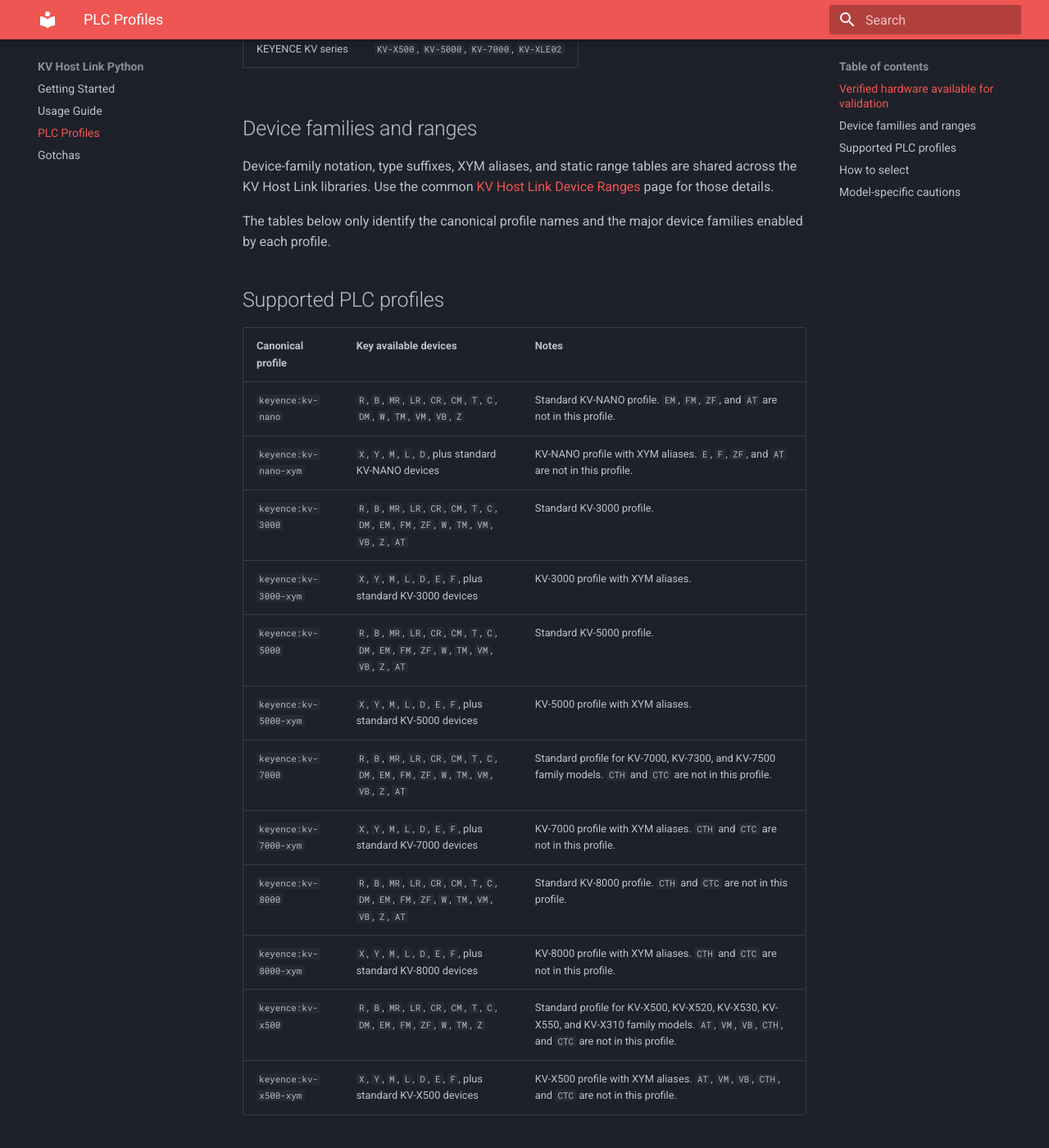
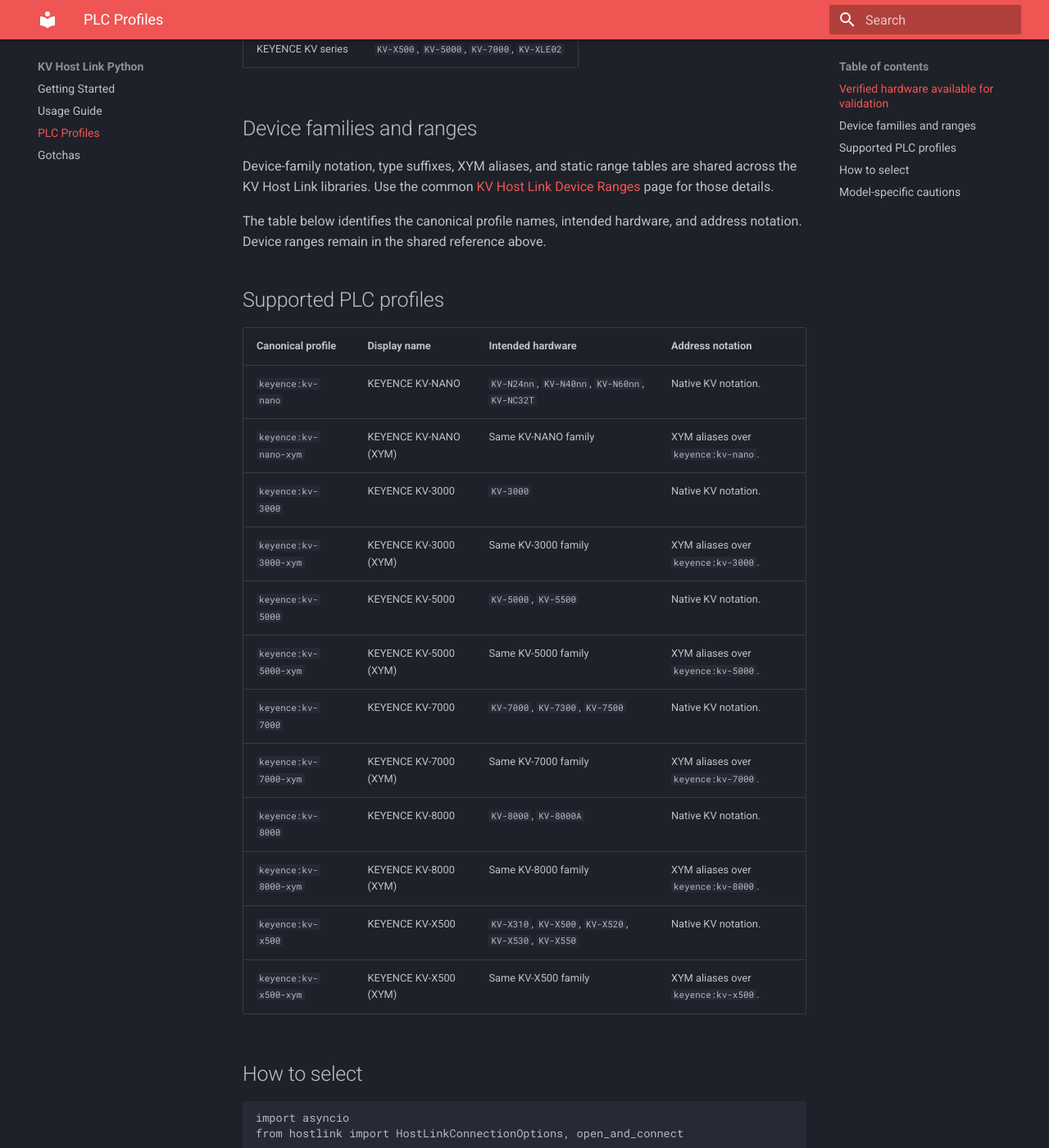
Before and after one commit to fa-yoshinobu/plc-comm-hostlink-python, an MkDocs documentation site: the page built from docsrc/user/PROFILES.md, in a window 1280 px wide and 1400 px high, scrolled down 593 px. Shown: the whole window at 82% size. Built offline with MkDocs 1.6.1 and Material for MkDocs 9.7.7, drawn with Linux system fonts in a browser that asks for light colours.

Commit message:
Align PLC profile documentation

```diff
--- a/docsrc/user/PROFILES.md
+++ b/docsrc/user/PROFILES.md
@@ -23,24 +23,25 @@
 
 Device-family notation, type suffixes, XYM aliases, and static range tables are shared across the KV Host Link libraries. Use the common [KV Host Link Device Ranges](https://fa-yoshinobu.github.io/plc-comm-docs-site/plc-setup/kv/device-ranges/) page for those details.
 
-The tables below only identify the canonical profile names and the major device families enabled by each profile.
+The table below identifies the canonical profile names, intended hardware, and
+address notation. Device ranges remain in the shared reference above.
 
 ## Supported PLC profiles
 
-| Canonical profile | Key available devices | Notes |
-|---|---|---|
-| `keyence:kv-nano` | `R`, `B`, `MR`, `LR`, `CR`, `CM`, `T`, `C`, `DM`, `W`, `TM`, `VM`, `VB`, `Z` | Standard KV-NANO profile. `EM`, `FM`, `ZF`, and `AT` are not in this profile. |
-| `keyence:kv-nano-xym` | `X`, `Y`, `M`, `L`, `D`, plus standard KV-NANO devices | KV-NANO profile with XYM aliases. `E`, `F`, `ZF`, and `AT` are not in this profile. |
-| `keyence:kv-3000` | `R`, `B`, `MR`, `LR`, `CR`, `CM`, `T`, `C`, `DM`, `EM`, `FM`, `ZF`, `W`, `TM`, `VM`, `VB`, `Z`, `AT` | Standard KV-3000 profile. |
-| `keyence:kv-3000-xym` | `X`, `Y`, `M`, `L`, `D`, `E`, `F`, plus standard KV-3000 devices | KV-3000 profile with XYM aliases. |
-| `keyence:kv-5000` | `R`, `B`, `MR`, `LR`, `CR`, `CM`, `T`, `C`, `DM`, `EM`, `FM`, `ZF`, `W`, `TM`, `VM`, `VB`, `Z`, `AT` | Standard KV-5000 profile. |
-| `keyence:kv-5000-xym` | `X`, `Y`, `M`, `L`, `D`, `E`, `F`, plus standard KV-5000 devices | KV-5000 profile with XYM aliases. |
-| `keyence:kv-7000` | `R`, `B`, `MR`, `LR`, `CR`, `CM`, `T`, `C`, `DM`, `EM`, `FM`, `ZF`, `W`, `TM`, `VM`, `VB`, `Z`, `AT` | Standard profile for KV-7000, KV-7300, and KV-7500 family models. `CTH` and `CTC` are not in this profile. |
-| `keyence:kv-7000-xym` | `X`, `Y`, `M`, `L`, `D`, `E`, `F`, plus standard KV-7000 devices | KV-7000 profile with XYM aliases. `CTH` and `CTC` are not in this profile. |
-| `keyence:kv-8000` | `R`, `B`, `MR`, `LR`, `CR`, `CM`, `T`, `C`, `DM`, `EM`, `FM`, `ZF`, `W`, `TM`, `VM`, `VB`, `Z`, `AT` | Standard KV-8000 profile. `CTH` and `CTC` are not in this profile. |
-| `keyence:kv-8000-xym` | `X`, `Y`, `M`, `L`, `D`, `E`, `F`, plus standard KV-8000 devices | KV-8000 profile with XYM aliases. `CTH` and `CTC` are not in this profile. |
-| `keyence:kv-x500` | `R`, `B`, `MR`, `LR`, `CR`, `CM`, `T`, `C`, `DM`, `EM`, `FM`, `ZF`, `W`, `TM`, `Z` | Standard profile for KV-X500, KV-X520, KV-X530, KV-X550, and KV-X310 family models. `AT`, `VM`, `VB`, `CTH`, and `CTC` are not in this profile. |
-| `keyence:kv-x500-xym` | `X`, `Y`, `M`, `L`, `D`, `E`, `F`, plus standard KV-X500 devices | KV-X500 profile with XYM aliases. `AT`, `VM`, `VB`, `CTH`, and `CTC` are not in this profile. |
+| Canonical profile | Display name | Intended hardware | Address notation |
+| --- | --- | --- | --- |
+| `keyence:kv-nano` | KEYENCE KV-NANO | `KV-N24nn`, `KV-N40nn`, `KV-N60nn`, `KV-NC32T` | Native KV notation. |
+| `keyence:kv-nano-xym` | KEYENCE KV-NANO (XYM) | Same KV-NANO family | XYM aliases over `keyence:kv-nano`. |
+| `keyence:kv-3000` | KEYENCE KV-3000 | `KV-3000` | Native KV notation. |
+| `keyence:kv-3000-xym` | KEYENCE KV-3000 (XYM) | Same KV-3000 family | XYM aliases over `keyence:kv-3000`. |
+| `keyence:kv-5000` | KEYENCE KV-5000 | `KV-5000`, `KV-5500` | Native KV notation. |
+| `keyence:kv-5000-xym` | KEYENCE KV-5000 (XYM) | Same KV-5000 family | XYM aliases over `keyence:kv-5000`. |
+| `keyence:kv-7000` | KEYENCE KV-7000 | `KV-7000`, `KV-7300`, `KV-7500` | Native KV notation. |
+| `keyence:kv-7000-xym` | KEYENCE KV-7000 (XYM) | Same KV-7000 family | XYM aliases over `keyence:kv-7000`. |
+| `keyence:kv-8000` | KEYENCE KV-8000 | `KV-8000`, `KV-8000A` | Native KV notation. |
+| `keyence:kv-8000-xym` | KEYENCE KV-8000 (XYM) | Same KV-8000 family | XYM aliases over `keyence:kv-8000`. |
+| `keyence:kv-x500` | KEYENCE KV-X500 | `KV-X310`, `KV-X500`, `KV-X520`, `KV-X530`, `KV-X550` | Native KV notation. |
+| `keyence:kv-x500-xym` | KEYENCE KV-X500 (XYM) | Same KV-X500 family | XYM aliases over `keyence:kv-x500`. |
 
 ## How to select
 
```
